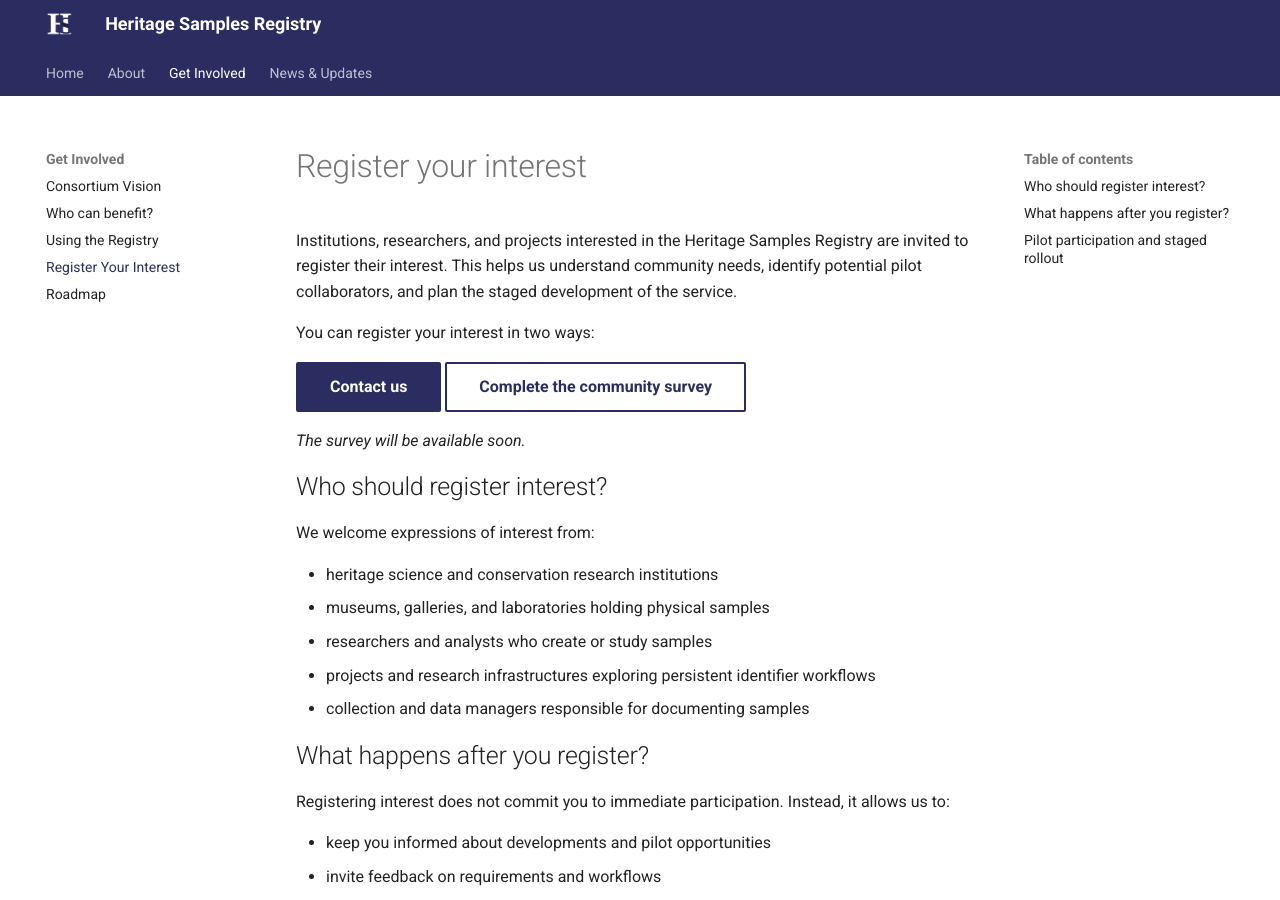
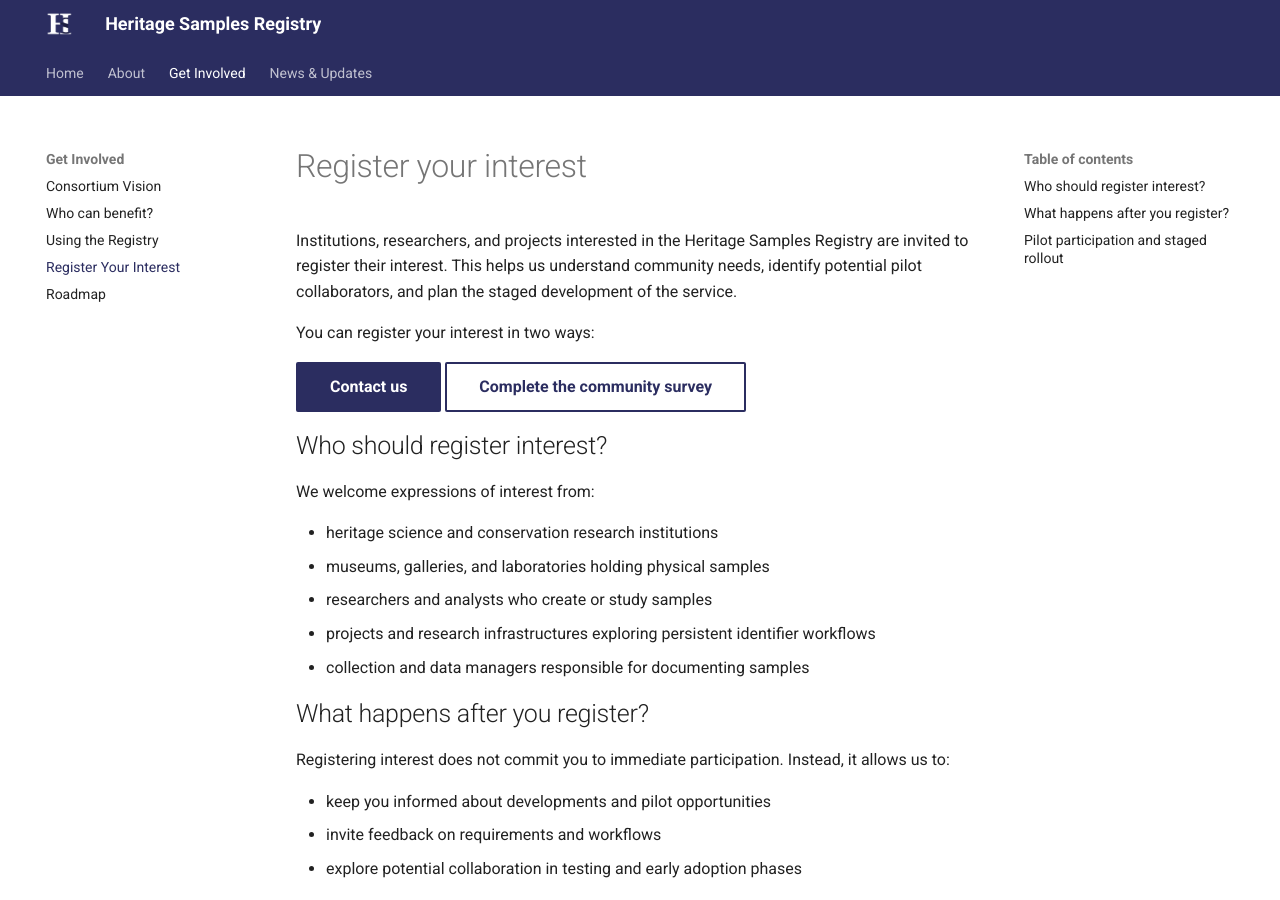
Before and after one commit to HeritageSamples/heritagesamples.org, an MkDocs documentation site: the page built from docs/get_involved/register-interest.md, in a window 1280 px wide and 900 px high. Built offline with MkDocs 1.6.1 and Material for MkDocs 9.7.7, drawn with Linux system fonts in a browser that asks for light colours.

Commit message:
Remove survey availability note from registration page
Removed note about survey availability.

```diff
--- a/docs/get_involved/register-interest.md
+++ b/docs/get_involved/register-interest.md
@@ -6,8 +6,6 @@
 
 [Contact us](mailto:info@heritagesamples.org){ .md-button .md-button--primary }
 [Complete the community survey](https://research.nationalgallery.org.uk/limesurvey/index.php/20260206){ .md-button }
-
-*The survey will be available soon.*
 
 ## Who should register interest?
 
```
